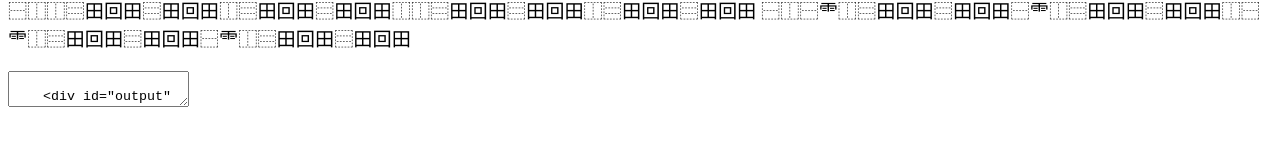
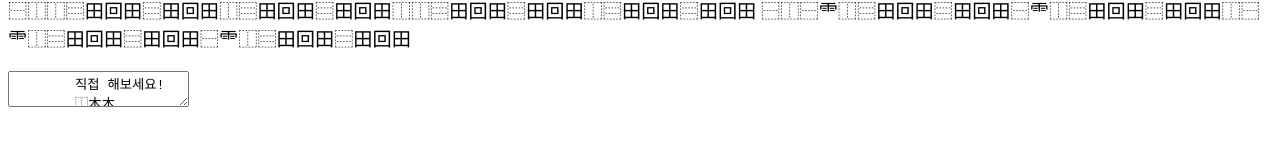
Before and after one commit to RanolP/ids-canvas, a plain HTML site: page index.html in a window 1280 px wide. Shown: the part 154-300 px from the top of the page. Drawn offline with Linux system fonts and the light colour scheme.

Commit message:
Update index.html

```diff
--- a/index.html
+++ b/index.html
@@ -13,7 +13,10 @@
         <p>⿱⿰⿰⿳田回田⿳田回田⿰⿳田回田⿳田回田⿰⿰⿳田回田⿳田回田⿰⿳田回田⿳田回田 ⿱⿰⿱⻗⿰⿳田回田⿳田回田⿱⻗⿰⿳田回田⿳田回田⿰⿱⻗⿰⿳田回田⿳田回田⿱⻗⿰⿳田回田⿳田回田</p>
     </div>
 
-    <textarea id="input" />
+    <textarea id="input">
+        직접 해보세요!
+        ⿰木木
+    </textarea>
 
     <div id="output" class="convert">
     </div>
```
